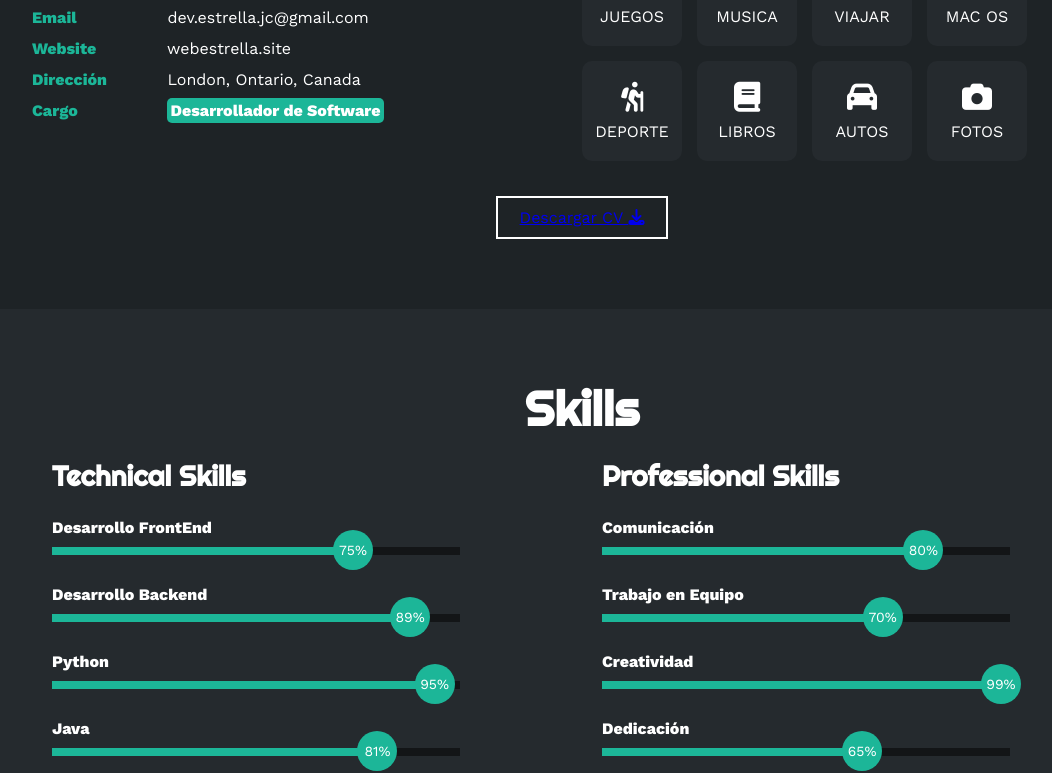
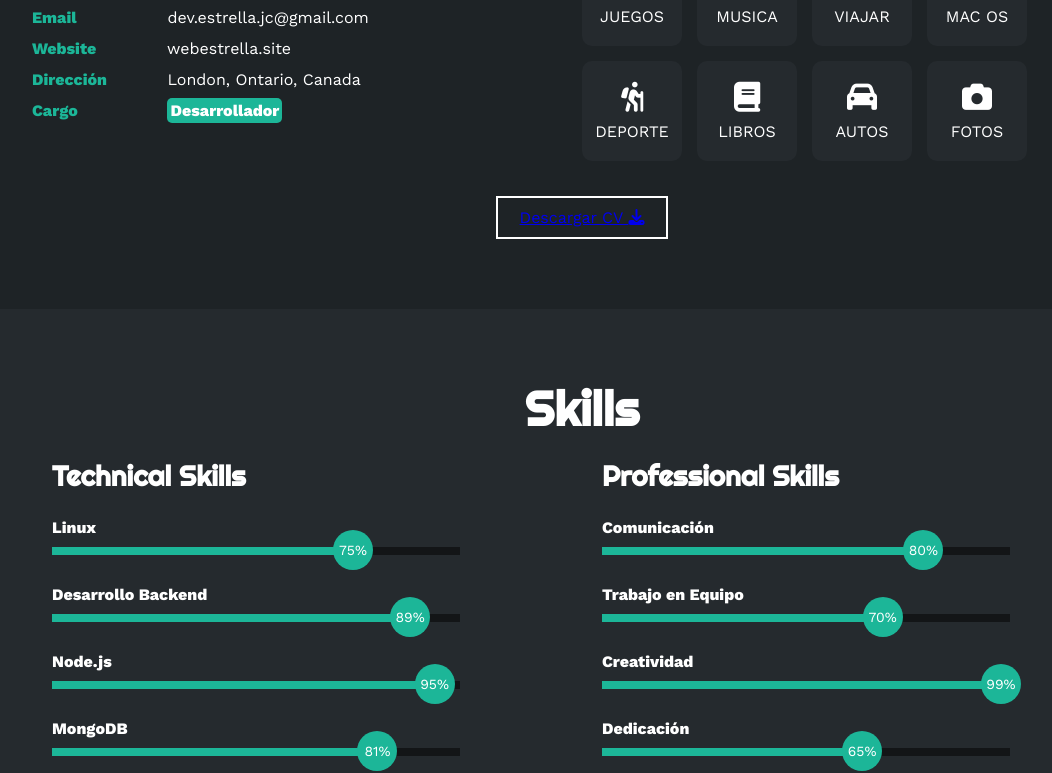
Before and after one commit to CruzSttr13/portfolio, a plain HTML site: page index.html in a window 1280 px wide. Shown: the part 1259-2032 px from the top of the page, without its empty margins (58-1110 px from the left). Drawn offline with nearby package versions, Linux system fonts and the light colour scheme.

Commit message:
resume update and skills

```diff
--- a/index.html
+++ b/index.html
@@ -111,7 +111,7 @@
               </li>
               <li>
                 <strong>Cargo</strong>
-                <span>Desarrollador de Software</span>
+                <span>Desarrollador</span>
               </li>
             </ul>
           </div>
@@ -176,7 +176,7 @@
           <div class="col">
             <h3>Technical Skills</h3>
             <div class="skill">
-              <span>Desarrollo FrontEnd</span>
+              <span>Linux</span>
               <div class="barra-skill">
                 <div class="progreso">
                   <span>75%</span>
@@ -192,7 +192,7 @@
               </div>
             </div>
             <div class="skill">
-              <span>Python</span>
+              <span>Node.js</span>
               <div class="barra-skill">
                 <div class="progreso">
                   <span>95%</span>
@@ -200,7 +200,7 @@
               </div>
             </div>
             <div class="skill">
-              <span>Java</span>
+              <span>MongoDB</span>
               <div class="barra-skill">
                 <div class="progreso">
                   <span>81%</span>
@@ -208,7 +208,7 @@
               </div>
             </div>
             <div class="skill">
-              <span>Linux</span>
+              <span>Desarrollo Frontend</span>
               <div class="barra-skill">
                 <div class="progreso">
                   <span>55%</span>
@@ -366,15 +366,19 @@
     <h2>PORTFOLIO</h2>
     <div class="galeria">
       <div class="proyecto">
+        <!-- Agregar un enlace al repositorio en GitHub -->
+        <a href="https://github.com/CruzSttr13?tab=repositories" target="_blank">
           <img src="img/p1.jpg" alt="" />
           <div class="overlay">
             <h3>Mi Github</h3>
             <p>Todos mis proyectos</p>
           </div>
+        </a>
       </div>
     </div>
   </div>
 </section>
+
 
     <!-- SECCION CONTACTO -->
     <section id="contacto" class="contacto">
```
Also changed, not shown: 1 other file. Lines whose indentation alone changed are shown as unchanged.
